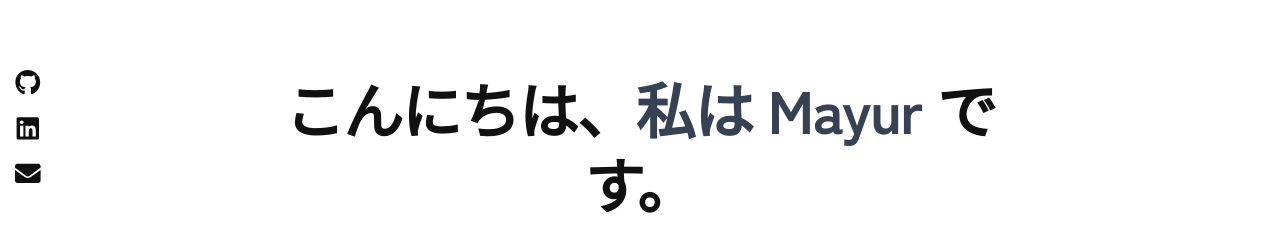
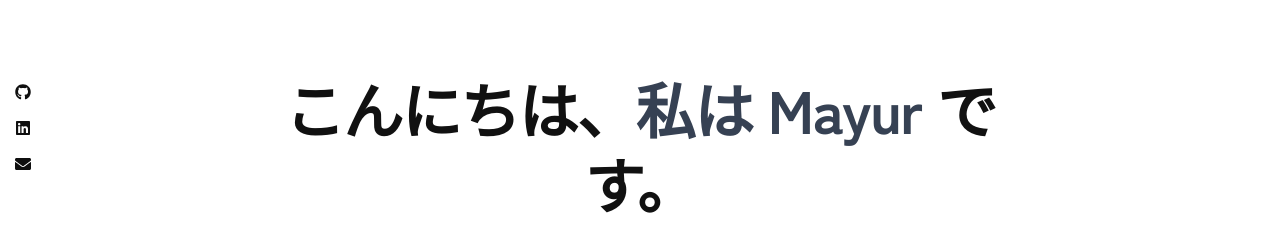
Before and after one commit to MayurArgade/My-Portfolio, a React (Vite) app: page / in a window 1280 px wide. Shown: the part 272-498 px from the top of the page. Built offline with nearby package versions, Linux system fonts and the light colour scheme.

Commit message:
Update index.css

```diff
--- a/src/index.css
+++ b/src/index.css
@@ -163,33 +163,27 @@ footer a:hover svg {
   flex-direction: column;
   gap: 20px;
   z-index: 1000;
+  opacity: 1;
+  transition: opacity 0.4s ease, transform 0.4s ease;
 }
 
-.floating-sidebar a {
-  color: var(--text);
-  font-size: 1.6rem;
-  transition: transform 0.3s;
-}
-
-.floating-sidebar a:hover {
-  transform: scale(1.2);
-  color: var(--accent);
-}
+/* Smooth hide/show */
 .floating-sidebar.hidden {
   opacity: 0;
   transform: translateY(-50%) translateX(-50px);
   pointer-events: none;
-  transition: opacity 0.4s ease, transform 0.4s ease;
 }
 
 .floating-sidebar.visible {
   opacity: 1;
   transform: translateY(-50%) translateX(0);
-  transition: opacity 0.4s ease, transform 0.4s ease;
 }
+
 @media (max-width: 600px) {
   .floating-sidebar {
-    display: none;
+    left: 10px;
+    top: 40%;
+    font-size: 1.3rem;
   }
 }
 /* --- Contact Section Styling --- */
```
